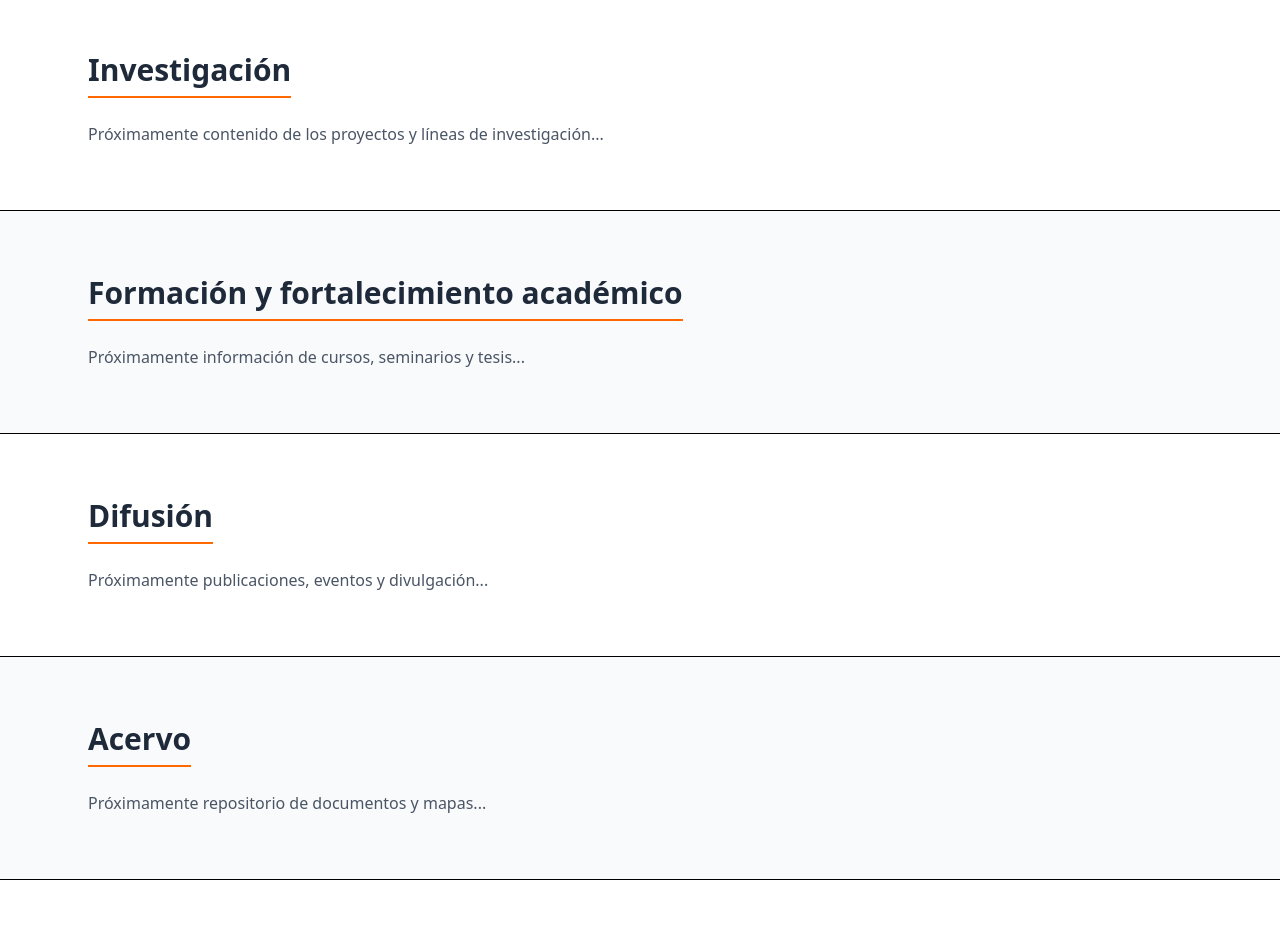
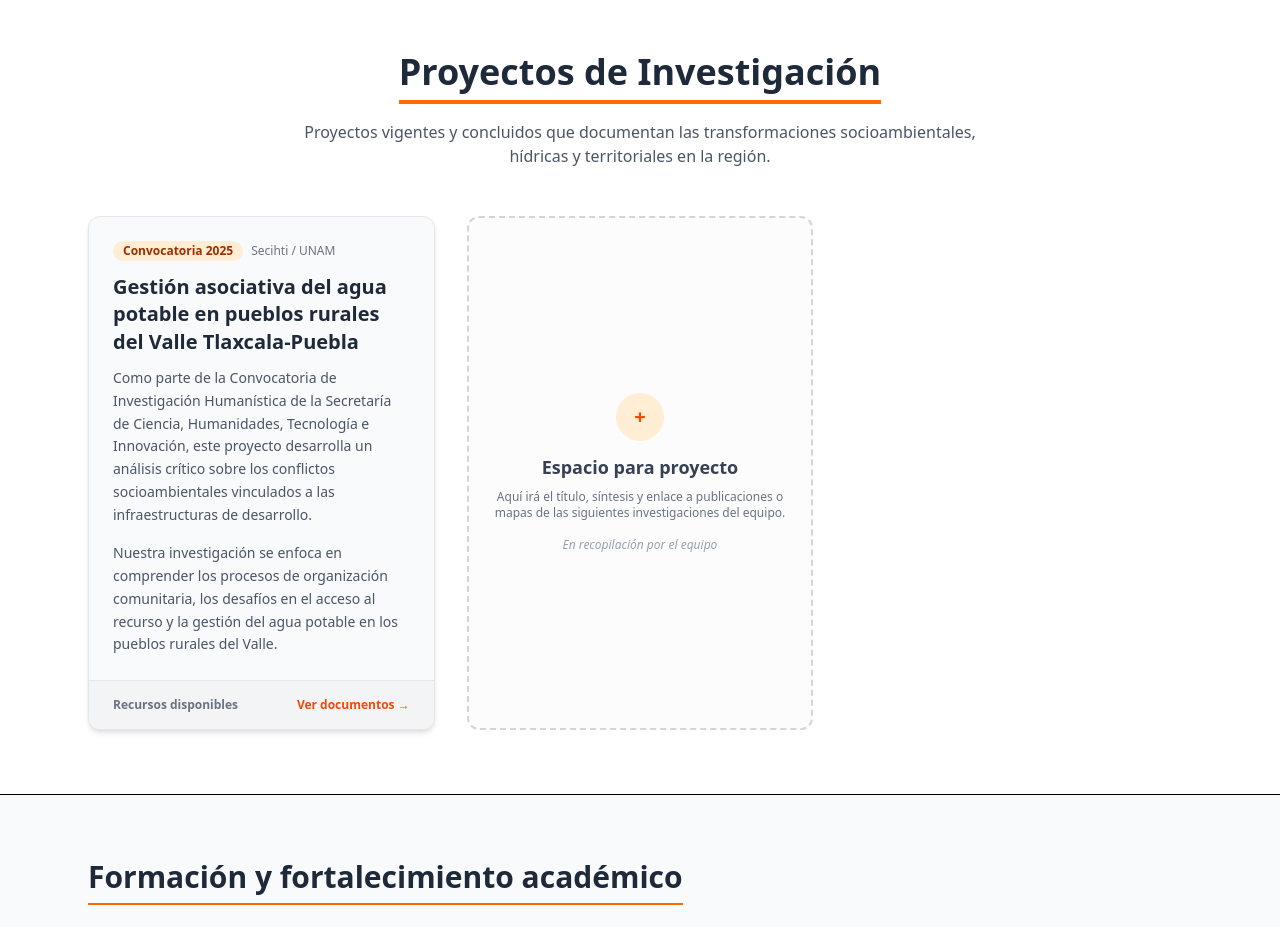
Before and after one commit to proyecto-tlaxcala-puebla/site, a SvelteKit app: page / in a window 1280 px wide. Shown: the part 1760-2687 px from the top of the page. Built offline with nearby package versions, Linux system fonts and the light colour scheme.

Commit message:
en investigación se agrego poryecto gestión asociativa

```diff
--- a/src/routes/+page.svelte
+++ b/src/routes/+page.svelte
@@ -135,10 +135,62 @@
       <!-- Sección: Investigación -->
 <section id="research" class="py-16 bg-white border-b">
   <div class="max-w-6xl mx-auto px-6">
-    <h2 class="text-3xl font-bold text-gray-800 mb-6 border-b-2 border-orange-500 pb-2 inline-block">
-      Investigación
-    </h2>
-    <p class="text-gray-600">Próximamente contenido de los proyectos y líneas de investigación...</p>
+    <div class="text-center mb-12">
+      <h2 class="text-3xl md:text-4xl font-bold text-gray-800 mb-4 border-b-4 border-orange-500 pb-2 inline-block">
+        Proyectos de Investigación
+      </h2>
+      <p class="text-gray-600 max-w-2xl mx-auto text-sm md:text-base">
+        Proyectos vigentes y concluidos que documentan las transformaciones socioambientales, hídricas y territoriales en la región.
+      </p>
+    </div>
+
+    <!-- Grilla de Tarjetas / Proyectos -->
+    <div class="grid grid-cols-1 md:grid-cols-2 lg:grid-cols-3 gap-8">
+
+      <!-- Proyecto Ejemplo 1: Agua potable -->
+      <div class="bg-gray-50 rounded-xl border border-gray-200 shadow-md hover:shadow-xl transition-shadow flex flex-col justify-between overflow-hidden">
+        <div class="p-6">
+          <div class="flex items-center gap-2 mb-3">
+            <span class="bg-orange-100 text-orange-800 text-xs font-bold px-2.5 py-0.5 rounded-full">
+              Convocatoria 2025
+            </span>
+            <span class="text-xs text-gray-500 font-medium">Secihti / UNAM</span>
+          </div>
+
+          <h3 class="text-xl font-bold text-gray-800 mb-3 leading-snug">
+            Gestión asociativa del agua potable en pueblos rurales del Valle Tlaxcala-Puebla
+          </h3>
+
+          <p class="text-gray-600 text-sm leading-relaxed mb-4">
+            Como parte de la Convocatoria de Investigación Humanística de la Secretaría de Ciencia, Humanidades, Tecnología e Innovación, este proyecto desarrolla un análisis crítico sobre los conflictos socioambientales vinculados a las infraestructuras de desarrollo.
+          </p>
+          <p class="text-gray-600 text-sm leading-relaxed">
+            Nuestra investigación se enfoca en comprender los procesos de organización comunitaria, los desafíos en el acceso al recurso y la gestión del agua potable en los pueblos rurales del Valle.
+          </p>
+        </div>
+
+        <!-- Pie de la tarjeta con botón de recursos -->
+        <div class="px-6 py-4 bg-gray-100 border-t border-gray-200 flex items-center justify-between">
+          <span class="text-xs font-semibold text-gray-500">Recursos disponibles</span>
+          <a href="#acervo" class="inline-flex items-center gap-1 text-xs font-bold text-orange-600 hover:text-orange-700 transition-colors">
+            Ver documentos &rarr;
+          </a>
+        </div>
+      </div>
+
+      <!-- Tarjeta Maqueta 2 (Para mostrar al equipo el espacio disponible) -->
+      <div class="bg-gray-50/50 rounded-xl border-2 border-dashed border-gray-300 p-6 flex flex-col items-center justify-center text-center min-h-[320px]">
+        <div class="w-12 h-12 rounded-full bg-orange-100 text-orange-600 flex items-center justify-center mb-3 font-bold text-xl">
+          +
+        </div>
+        <h3 class="text-lg font-bold text-gray-700 mb-2">Espacio para proyecto</h3>
+        <p class="text-gray-500 text-xs max-w-xs mb-4">
+          Aquí irá el título, síntesis y enlace a publicaciones o mapas de las siguientes investigaciones del equipo.
+        </p>
+        <span class="text-xs text-gray-400 italic">En recopilación por el equipo</span>
+      </div>
+
+    </div>
   </div>
 </section>
 
```
